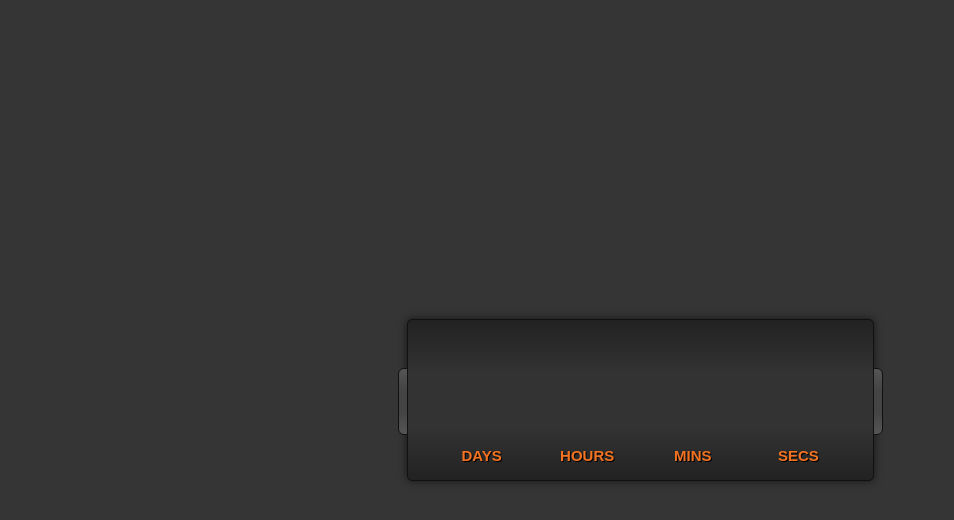
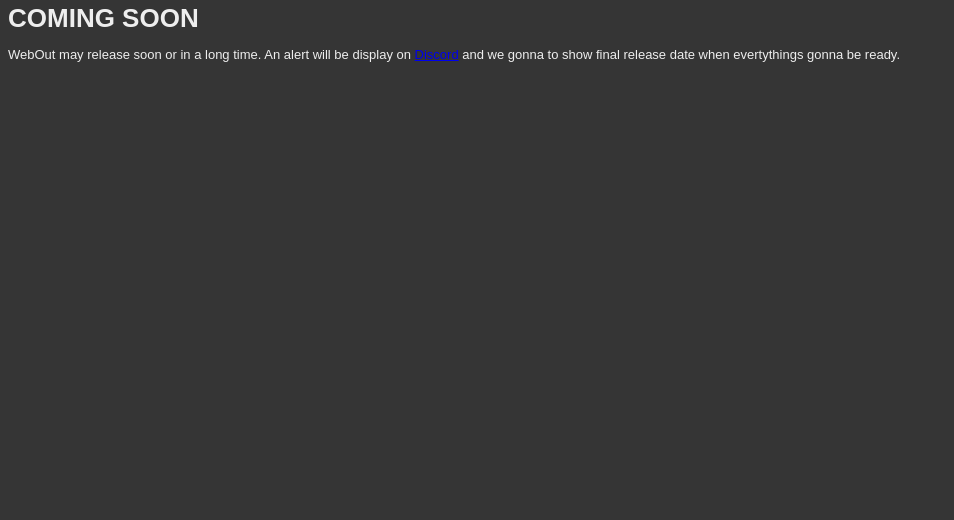
Before and after one commit to CodeElevator/WebOut, a plain HTML site: page index.html in a window 1280 px wide. Shown: the whole page, without its empty margins (0-954 px from the left). Drawn offline with Linux system fonts and the light colour scheme.

Commit message:
Update index.html

```diff
--- a/index.html
+++ b/index.html
@@ -1,28 +1,27 @@
 <html>
   <head>
-    <title>WebOut - Release timer</title>
+    <title>WebOut - Coming soon</title>
     <meta charset="utf-8">
     <meta name="author" content="Faxe">
-    <meta name="description" content="Countdown to WebOut Release Deadline.">
+    <meta name="description" content="WebOut is comingsoon, but surely.">
     <!-- MDN lien -->
     <meta property="og:image" content="https://cdn.dribbble.com/users/2266184/screenshots/6658630/clock.jpg">
-    <meta property="og:description" content="Countdown to WebOut Release Deadline. WebOut may release before. An alert will be display on Discord and timer gonna be edit on final release date if its happen.">
-    <meta property="og:title" content="WebOut - Release timer">
+    <meta property="og:description" content="WebOut may release soon or in a long time. An alert will be display on Discord and we gonna to show final release date when evertythings gonna be ready.">
+    <meta property="og:title" content="WebOut - Coming soon">
     <!-- Link CSS -->
     <link href="style.css" rel="stylesheet">
 
   </head>
   <body>
-    <div id="countdown">
-        <div id='tiles'></div>
-        <div class="labels">
-          <li>Days</li>
-          <li>Hours</li>
-          <li>Mins</li>
-          <li>Secs</li>
-        </div>
+    <div class="container">
+  <div class="wrapper">
+    <div class="content">
+      <div class="item">
+        <h1>COMING SOON</h1>
+        <p>WebOut may release soon or in a long time. An alert will be display on <a href="https://discord.gg/pHvhC9bUnv">Discord</a> and we gonna to show final release date when evertythings gonna be ready.</p>
       </div>
-    <!-- Script timer -->
-    <script src="timer.js"></script>
+    </div>
+  </div>
+</div>
   </body>
 </html>
```
